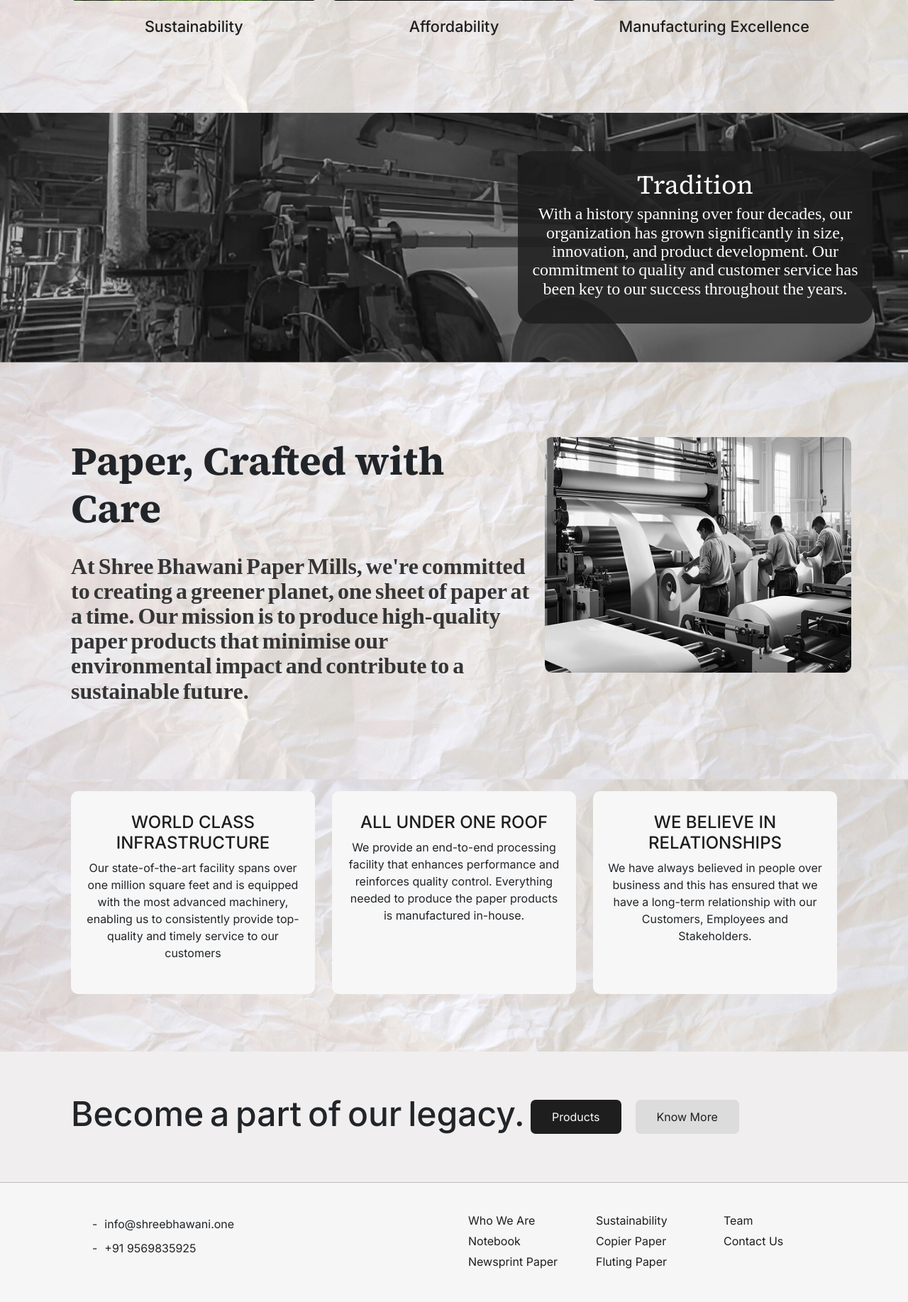
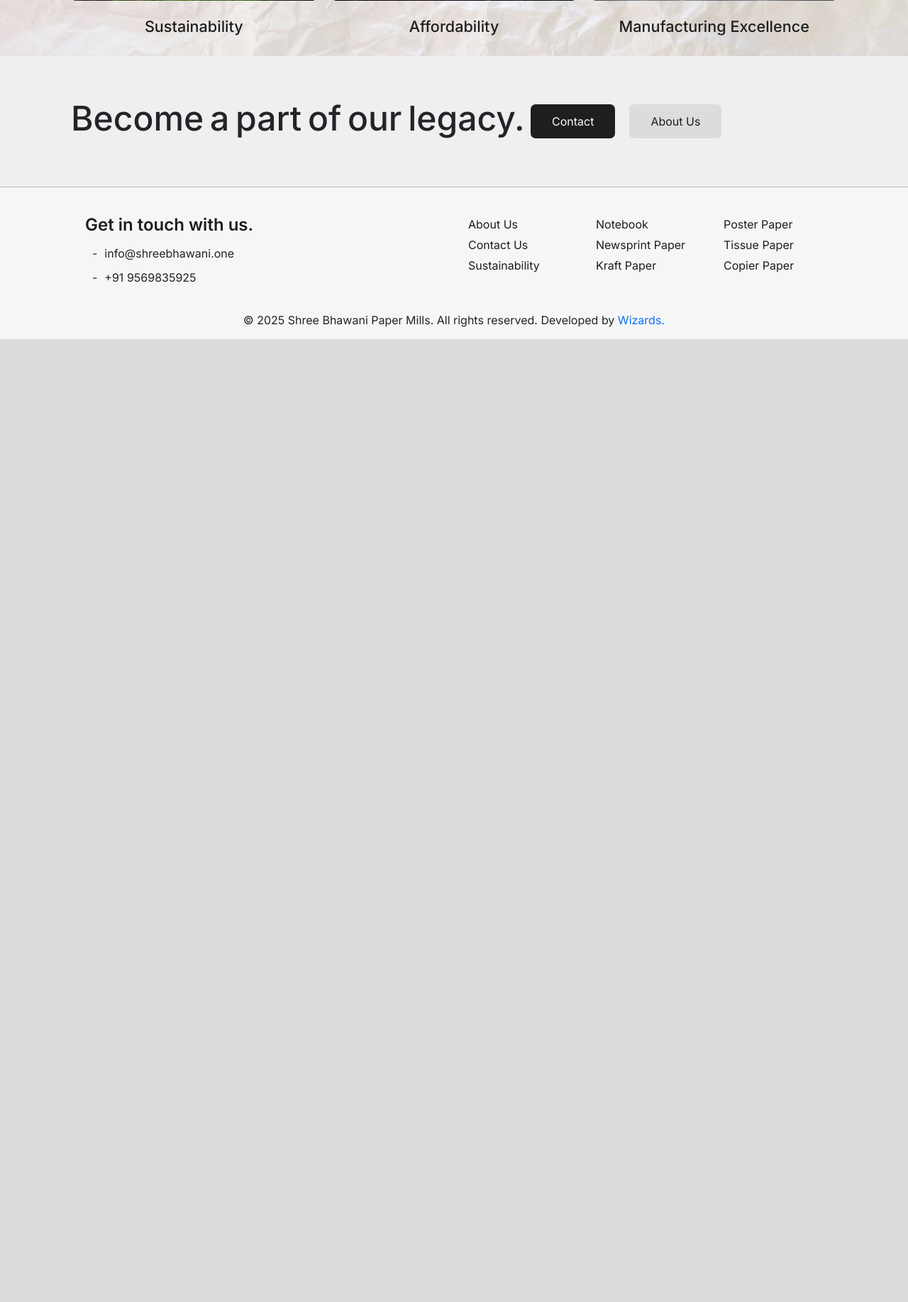
Before and after one commit to priyesshrai/sbpml, a PHP site: page / in a window 1280 px wide. Shown: the part 2292-4127 px from the top of the page at 71% size. After the commit the page ends 2770 px from the top, so only its background shows below. Run offline with PHP 8.4, Linux system fonts and the light colour scheme; some libraries are stand-ins or nearby versions; some web fonts are replaced.

Commit message:
add footer heading, update hero image, and modify section links

```diff
--- a/assets/css/style.css
+++ b/assets/css/style.css
@@ -484,6 +484,12 @@ footer {
         }
       }
 
+      .footer-heading{
+        font-size: 1.5rem;
+        font-weight: 600;
+        color: var(--dark-color);
+      }
+
       .social-icon-container {
         position: relative;
         margin-top: 30px;
--- a/index.html
+++ b/index.html
@@ -103,7 +103,7 @@
           <div class="hero-container">
             <div class="hero-image">
               <img
-                src="assets/media/images/hero-img/hero-banner.svg"
+                src="assets/media/images/hero-img/hero-image.png"
                 alt="Hero Image"
               />
             </div>
@@ -154,10 +154,7 @@
             <div class="product-card-container product-slider">
               <div class="card-body">
                 <div class="card-image">
-                  <img
-                    src="assets/media/images/product-img/Image.png"
-                    alt=""
-                  />
+                  <img src="assets/media/images/product-img/Image.png" alt="" />
                 </div>
                 <div class="card-title">
                   <span>Notebook</span>
@@ -179,10 +176,7 @@
 
               <div class="card-body">
                 <div class="card-image">
-                  <img
-                    src="assets/media/images/product-img/news.png"
-                    alt=""
-                  />
+                  <img src="assets/media/images/product-img/news.png" alt="" />
                 </div>
                 <div class="card-title">
                   <span>Newsprint</span>
@@ -296,7 +290,7 @@
         </div>
       </section>
 
-      <section class="bg-card">
+      <!-- <section class="bg-card">
         <div class="banner-card">
           <span>Tradition</span>
           <p>
@@ -306,9 +300,9 @@
             success throughout the years.
           </p>
         </div>
-      </section>
+      </section> -->
 
-      <section class="section">
+      <!-- <section class="section">
         <div class="section-wraper">
           <div class="desc-container">
             <div class="desc-content">
@@ -332,9 +326,9 @@
             </div>
           </div>
         </div>
-      </section>
+      </section> -->
 
-      <section class="section my-5">
+      <!-- <section class="section my-5">
         <div class="section-wraper">
           <div class="row">
             <div class="col-lg-4 col-md-6 col-sm-12 text-center my-2">
@@ -392,7 +386,7 @@
             </div>
           </div>
         </div>
-      </section>
+      </section> -->
 
       <section
         class="section"
@@ -404,8 +398,8 @@
               <h3>Become a part of our legacy.</h3>
             </div>
             <div class="cta-btn-container">
-              <a href="#">Products</a>
-              <a href="#">Know More</a>
+              <a href="#">Contact </a>
+              <a href="#">About Us</a>
             </div>
           </div>
         </div>
@@ -414,11 +408,9 @@
       <footer>
         <div class="footer-wraper">
           <div class="main-container">
-            <!-- <div class="foot-container">
-              <p>Website :</p>
-              <span>www.shreebhawani.one</span>
-            </div> -->
-
+            <div class="footer-heading">
+              <span>Get in touch with us.</span>
+            </div>
             <div class="foot-container">
               <p><i class="hgi-stroke hgi-mail-01"></i></p>
               -
@@ -431,7 +423,7 @@
               <span>+91 9569835925</span>
             </div>
 
-            <div class="social-icon-container">
+            <!-- <div class="social-icon-container">
               <div class="social-icon-wraper">
                 <a href="#">
                   <i class="hgi-stroke hgi-facebook-02"></i>
@@ -448,26 +440,27 @@
                   <i class="hgi-stroke hgi-instagram"></i>
                 </a>
               </div>
-            </div>
+            </div> -->
           </div>
           <div class="sec-wraper">
             <ul>
-              <li><a href="#"> Who we are </a></li>
-              <li><a href="#"> Notebook </a></li>
-              <li><a href="#"> Newsprint Paper </a></li>
+              <li><a href="#"> About Us </a></li>
+              <li><a href="#"> Contact Us</a></li>
+              <li><a href="#"> Sustainability</a></li>
             </ul>
           </div>
           <div class="sec-wraper">
             <ul>
-              <li><a href="#"> Sustainability</a></li>
-              <li><a href="#"> Copier Paper</a></li>
-              <li><a href="#"> Fluting Paper </a></li>
+              <li><a href="#"> Notebook </a></li>
+              <li><a href="#"> Newsprint Paper </a></li>
+              <li><a href="#"> Kraft Paper </a></li>
             </ul>
           </div>
           <div class="sec-wraper">
             <ul>
-              <li><a href="#"> Team</a></li>
-              <li><a href="#"> Contact Us</a></li>
+              <li><a href="#"> Poster Paper</a></li>
+              <li><a href="#"> Tissue Paper </a></li>
+              <li><a href="#"> Copier Paper </a></li>
             </ul>
           </div>
         </div>
```
Also changed, not shown: assets/media/images/hero-img/hero-image.png (added).
